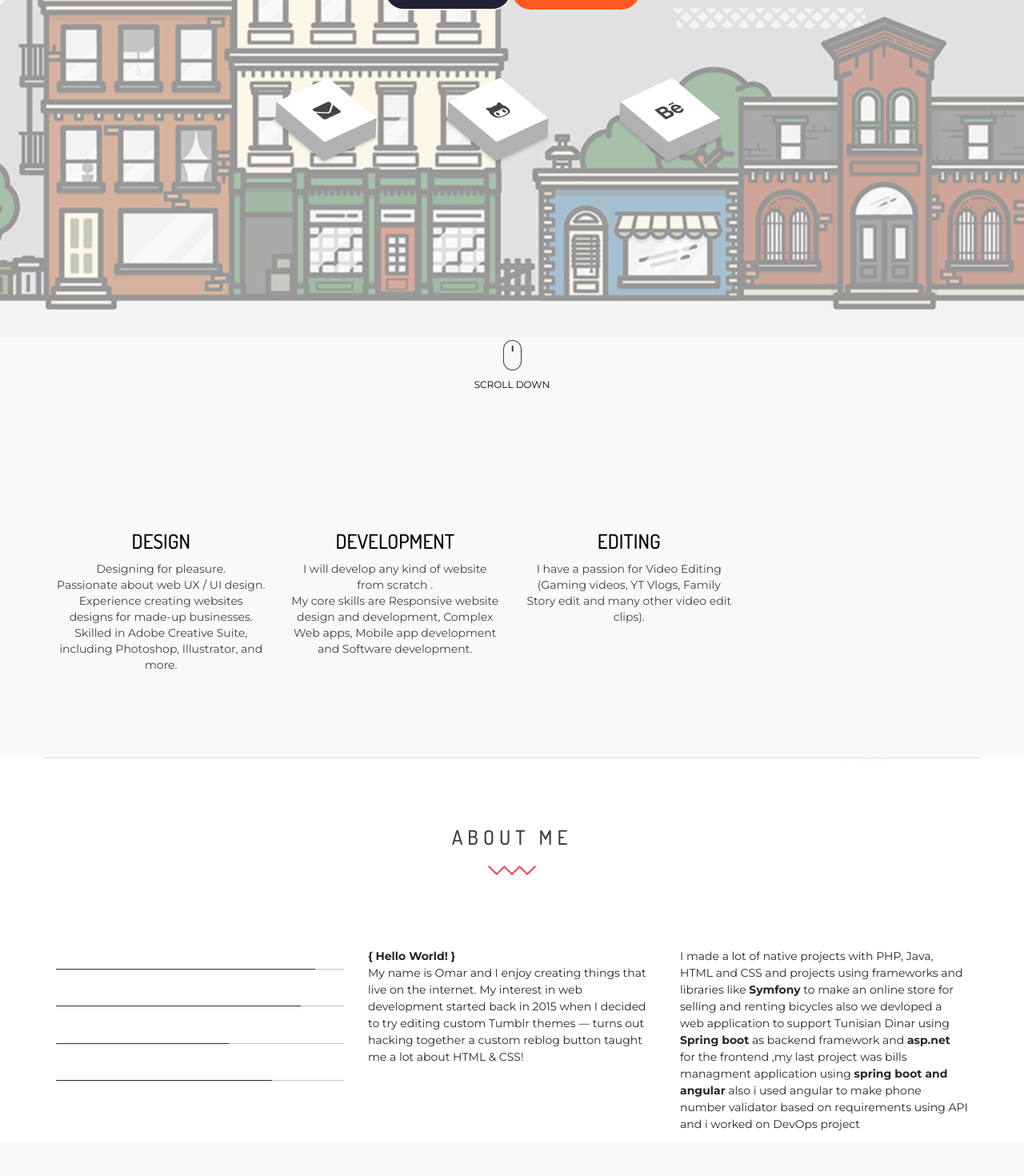
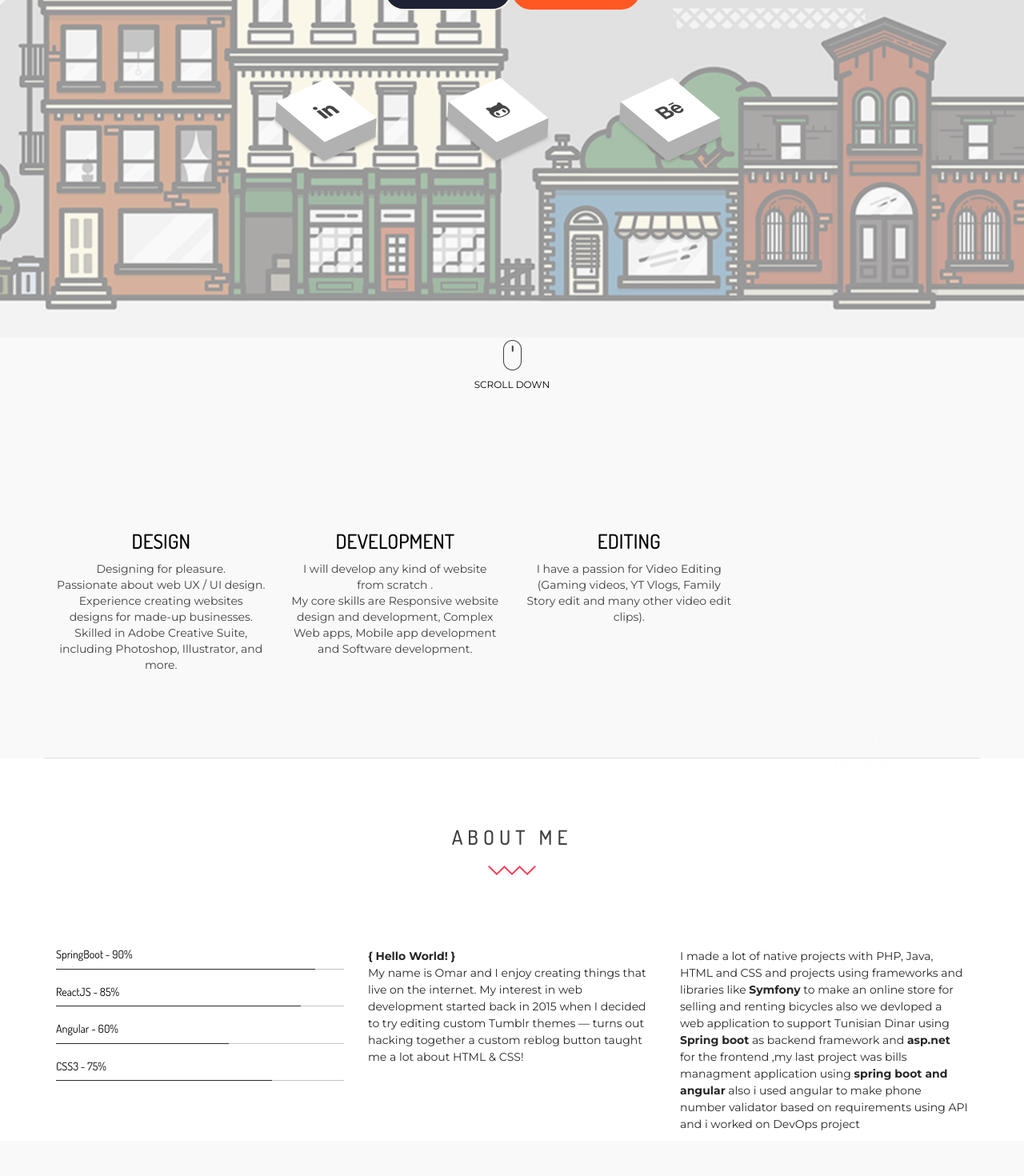
Before and after one commit to omario14/PersonalPortfolio, a React (Vite) app: page / in a window 1280 px wide. Shown: the part 420-1890 px from the top of the page at 80% size. Built offline with nearby package versions, Linux system fonts and the light colour scheme; some icons are missing.

Commit message:
🔗 Links social media

```diff
--- a/src/pages/Home.jsx
+++ b/src/pages/Home.jsx
@@ -112,7 +112,7 @@ export default function Home(props) {
           <div className="row" >
             <div className="col-md-4  wow fadeInLeft animated">
               <div className="single_progress_bar">
-                <h2>SpringBoot - 90%</h2>
+                <h2 style={{color:"black"}}>SpringBoot - 90%</h2>
                 <div className="progress">
                   <div
                     className="progress-bar"
@@ -128,7 +128,7 @@ export default function Home(props) {
               </div>
 
               <div className="single_progress_bar">
-                <h2>ReactJS - 85%</h2>
+                <h2 style={{color:"black"}}>ReactJS - 85%</h2>
                 <div className="progress">
                   <div
                     className="progress-bar"
@@ -143,7 +143,7 @@ export default function Home(props) {
                 </div>
               </div>
               <div className="single_progress_bar">
-                <h2>Angular - 60%</h2>
+                <h2 style={{color:"black"}}>Angular - 60%</h2>
                 <div className="progress">
                   <div
                     className="progress-bar"
@@ -158,7 +158,7 @@ export default function Home(props) {
                 </div>
               </div>
               <div className="single_progress_bar">
-                <h2>CSS3 - 75%</h2>
+                <h2 style={{color:"black"}}>CSS3 - 75%</h2>
                 <div className="progress">
                   <div
                     className="progress-bar"
--- a/src/pages/Navigation/Nav.jsx
+++ b/src/pages/Navigation/Nav.jsx
@@ -114,21 +114,21 @@ export default function Nav() {
                                     <div class="yek-social">
 	<ul class="yek-social__list">
 		<li class="yek-social__item">
-			<a class="yek-social__link" href="#">
+			<a class="yek-social__link" href="https://linkedin.com/in/omarbenamorlin" target="_blank">
 				<span class="yek-social__button yek-social__button--gmail">
-					<i class="yek-social__icon yek-social__icon--gmail fa fa-envelope"></i>
+					<i class="yek-social__icon yek-social__icon--gmail fa fa-linkedin"></i>
 				</span>
 			</a>
 		</li>
 		<li class="yek-social__item">
-			<a class="yek-social__link" href="#">
+			<a class="yek-social__link" href="https://github.com/omario14" target="_blank">
 				<span class="yek-social__button yek-social__button--github">
 					<i class="yek-social__icon  yek-social__icon--codepen fa fa-github-alt"></i>
 				</span>
 			</a>
 		</li>
 		<li class="yek-social__item">
-			<a class="yek-social__link" href="#">
+			<a class="yek-social__link" href="https://www.behance.net/omarba5" target="_blank">
 				<span class="yek-social__button yek-social__button--codepen">
 					<i class="yek-social__icon yek-social__icon--codepen fa fa-behance"></i>
 				</span>
--- a/src/pages/Navigation/nav.scss
+++ b/src/pages/Navigation/nav.scss
@@ -28,6 +28,7 @@ $COLOR_TWITTER: #00acee;
 $COLOR_GITHUB: #404840;
 $COLOR_CODEPEN: #222222;
 $COLOR_GMAIL: #ea4335;
+$COLOR_LINKEDIN: #0077B5;
 
 // color
 $body-bg: $yek-gray--400;
@@ -165,7 +166,7 @@ a {
 	}
 
 	&__link:hover &__button {
-		@include bx-variant("gmail", $COLOR_GMAIL);
+		@include bx-variant("gmail", $COLOR_LINKEDIN);
 		@include bx-variant("github", $COLOR_GITHUB);
 		@include bx-variant("codepen", $COLOR_CODEPEN);
 		transform: $bx-transform-target--hover;
```
Also changed, not shown: 1 other file (tests, documents, lock files or other folders).
